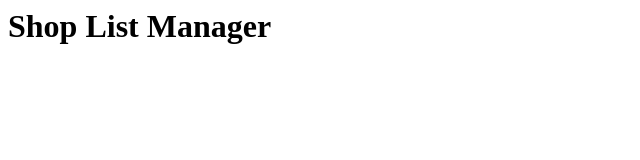
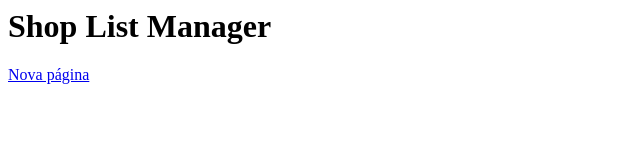
Before and after one commit to mbugalho/listit, a plain HTML site: page index.html in a window 1280 px wide. Shown: the whole page, without its empty margins (0-640 px from the left). Drawn offline with Linux system fonts and the light colour scheme.

Commit message:
Update index.html

```diff
--- a/index.html
+++ b/index.html
@@ -4,4 +4,5 @@
 <header>
 <h1>Shop List Manager</h1>
 </header>
+<a href="nova.html"> Nova página </a>
 </html>
```
